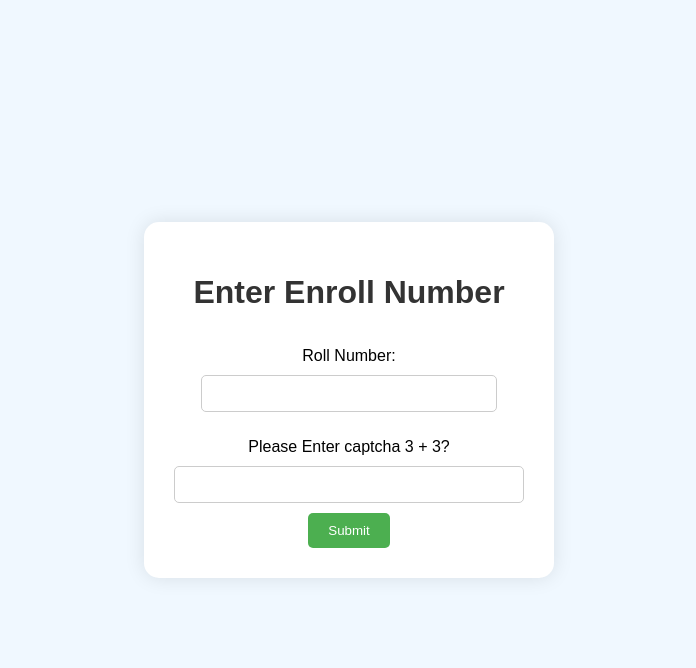
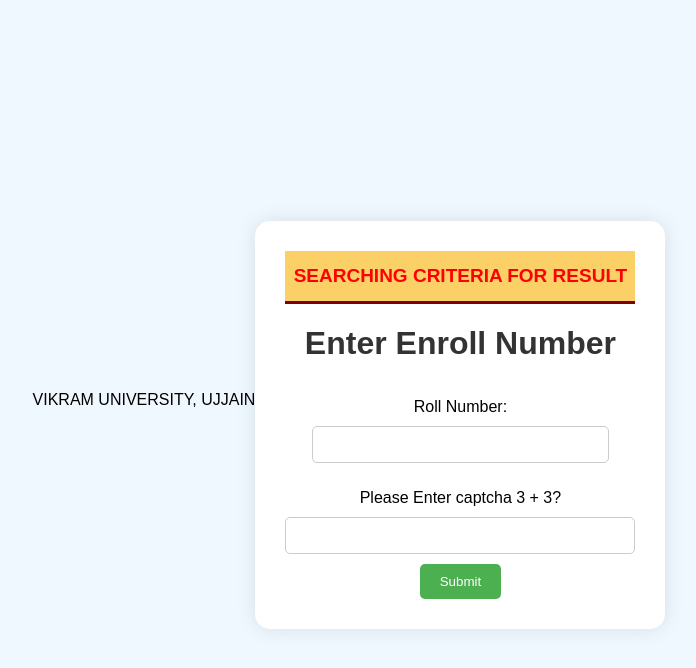
Before and after one commit to CyberAshu/Madhav, a Django app: page / in a window 1280 px wide. Shown: the top 668 px of the page, without its empty margins (291-987 px from the left). Run offline with Django 5.2, Linux system fonts and the light colour scheme.

Commit message:
css update

```diff
--- a/madhavapp/templates/madhavapp/home.html
+++ b/madhavapp/templates/madhavapp/home.html
@@ -56,10 +56,33 @@ button:hover {
     margin-bottom: 10px;
 }
 
+.s_head{
+    border-bottom: 3px solid maroon;
+    background-color: rgb(251, 208, 102);
+    height: 50px;
+    font-size: 19px;
+    font-weight: bolder;
+    display: flex;
+    justify-content: center;
+    align-items: center;
+    color: red;
+    width: 100%;
+}
+.contain{
+    display: flex;
+    flex-direction: column;
+    justify-content: center;
+    align-items: center;
+    padding-top: 50px;
+}
 
 </style>
 <body>
-    <div class="container">
+<div class="header"><div class="img"></div>
+        VIKRAM UNIVERSITY, UJJAIN</div>
+    <div class="contain">
+     <div class="container">
+        <div class="s_head">SEARCHING CRITERIA FOR RESULT</div>
         <h1>Enter Enroll Number</h1>
         {% if error_message %}
             <div class="error-message">{{ error_message }}</div>
@@ -74,6 +97,7 @@ button:hover {
             <button type="submit">Submit</button>
         </form>
     </div>
+</div>
 
     <script>
         let correctAnswer;
```
